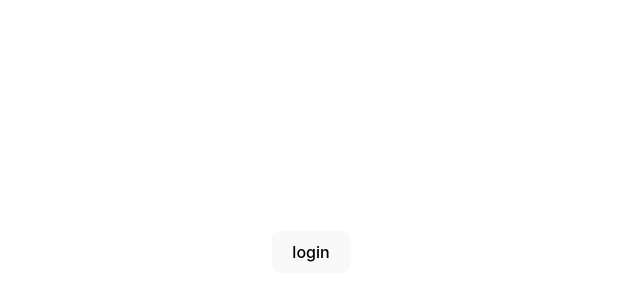
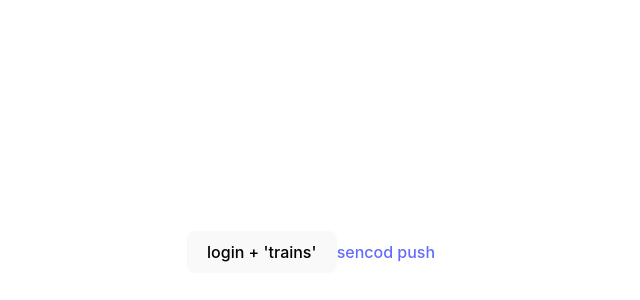
Before and after one commit to kamaleldinmostafa87/Redux-Simple-App-Training, a React (Vite) app: page / in a window 1280 px wide. Shown: the part 148-448 px from the top of the page, without its empty margins (329-969 px from the left). Built offline with nearby package versions, Linux system fonts and the light colour scheme.

Commit message:
second commit without add,  pushed directly

```diff
--- a/src/Counter.jsx
+++ b/src/Counter.jsx
@@ -1,7 +1,7 @@
-import React from 'react';
-import { useDispatch, useSelector } from 'react-redux';
-import { increase, decrease } from './counterSlice'; // Import actions directly
-import { login } from './auth';
+import React from "react";
+import { useDispatch, useSelector } from "react-redux";
+import { increase, decrease } from "./counterSlice"; // Import actions directly
+import { login } from "./auth";
 
 const Counter = () => {
   const dispatch = useDispatch();
@@ -9,14 +9,12 @@ const Counter = () => {
 
   return (
     <>
-   <button onClick={() => dispatch(login())}>
-        login
-      </button>
-
-    {
-      glopalState.value.value ? <>
+      <button onClick={() => dispatch(login())}>login + 'trains'</button>
+      <a href="">sencod push</a>
+      {glopalState.value.value ? (
+        <>
           <button onClick={() => dispatch(increase())}>
-        + increased count is {glopalState.counter.counter }
+            + increased count is {glopalState.counter.counter}
           </button>
 
           <p>
@@ -26,9 +24,10 @@ const Counter = () => {
           <p className="read-the-docs">
             Click on the Vite and React logos to learn more
           </p>
-      </>:''
-    }
-
+        </>
+      ) : (
+        ""
+      )}
     </>
   );
 };
```
Lines whose indentation alone changed are shown as unchanged.
